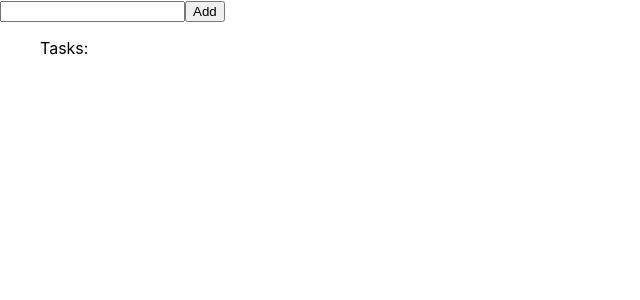
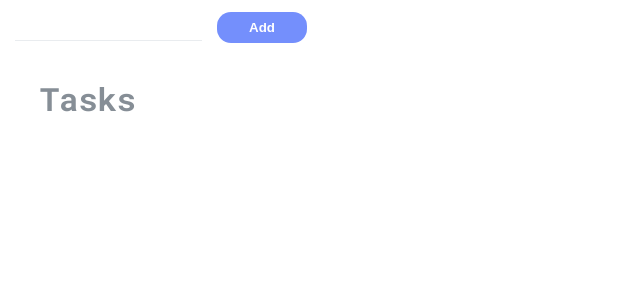
Before and after one commit to dcrescimbeni/react-test-playground, a React (Create React App) app: page / in a window 1280 px wide. Shown: the top 300 px of the page, without its empty margins (0-640 px from the left). Built offline with nearby package versions, Linux system fonts and the light colour scheme.

Commit message:
playing with styled components and css, also global styles

```diff
--- /dev/null
+++ b/src/GlobalStyles.js
@@ -0,0 +1,8 @@
+import { createGlobalStyle } from 'styled-components';
+
+const GlobalStyles = createGlobalStyle`
+  body {
+    font-family: 'Roboto Mono', monospace;
+  }
+`;
+export default GlobalStyles;
--- a/src/TodoList.js
+++ b/src/TodoList.js
@@ -1,4 +1,6 @@
 import { useState } from 'react';
+import styled from 'styled-components';
+import GlobalStyles from './GlobalStyles';
 
 export default function Todo() {
   let [taskName, setTaskName] = useState('');
@@ -21,18 +23,57 @@ export default function Todo() {
 
   return (
     <>
-      <input
+      <TaskInput
         type="text"
         value={taskName}
         onChange={(e) => setTaskName(e.target.value)}
       />
-      <input type="button" value="Add" onClick={handleAdd} />
-      <ul>
-        Tasks:
+      <AddButton type="button" value="Add" onClick={handleAdd} />
+      <TaskList>
+        <TaskHeader>Tasks</TaskHeader>
         {list.map((item) => {
-          return <li key={item.id}>{item.task}</li>;
+          return <Task key={item.id}>{item.task}</Task>;
         })}
-      </ul>
+      </TaskList>
+      <GlobalStyles />
     </>
   );
 }
+
+const TaskInput = styled.input`
+  border: none;
+  border-bottom: 1px solid #e9ecef;
+  margin: 15px;
+  padding: 5px;
+
+  &:focus {
+    outline: 1px solid #e9ecef;
+  }
+`;
+
+const AddButton = styled.input`
+  background-color: #748ffc;
+  color: white;
+  border: none;
+  padding: 8px 32px;
+  border-radius: 14px;
+  font-weight: bold;
+`;
+
+const TaskHeader = styled.h1`
+  font-size: 2rem;
+  color: #868e96;
+`;
+
+const TaskList = styled.ul`
+  list-style-type: none;
+`;
+
+const Task = styled.li`
+  padding: 6px;
+  color: #212529;
+
+  &::before {
+    content: '✓  ';
+  }
+`;
--- a/src/index.js
+++ b/src/index.js
@@ -7,6 +7,11 @@ import reportWebVitals from './reportWebVitals';
 
 ReactDOM.render(
   <React.StrictMode>
+    <style>
+      @import
+      url('https://fonts.googleapis.com/css2?family=Roboto+Mono:wght@400;700&display=swap');
+    </style>
+
     <TodoList />
   </React.StrictMode>,
   document.getElementById('root')
```
